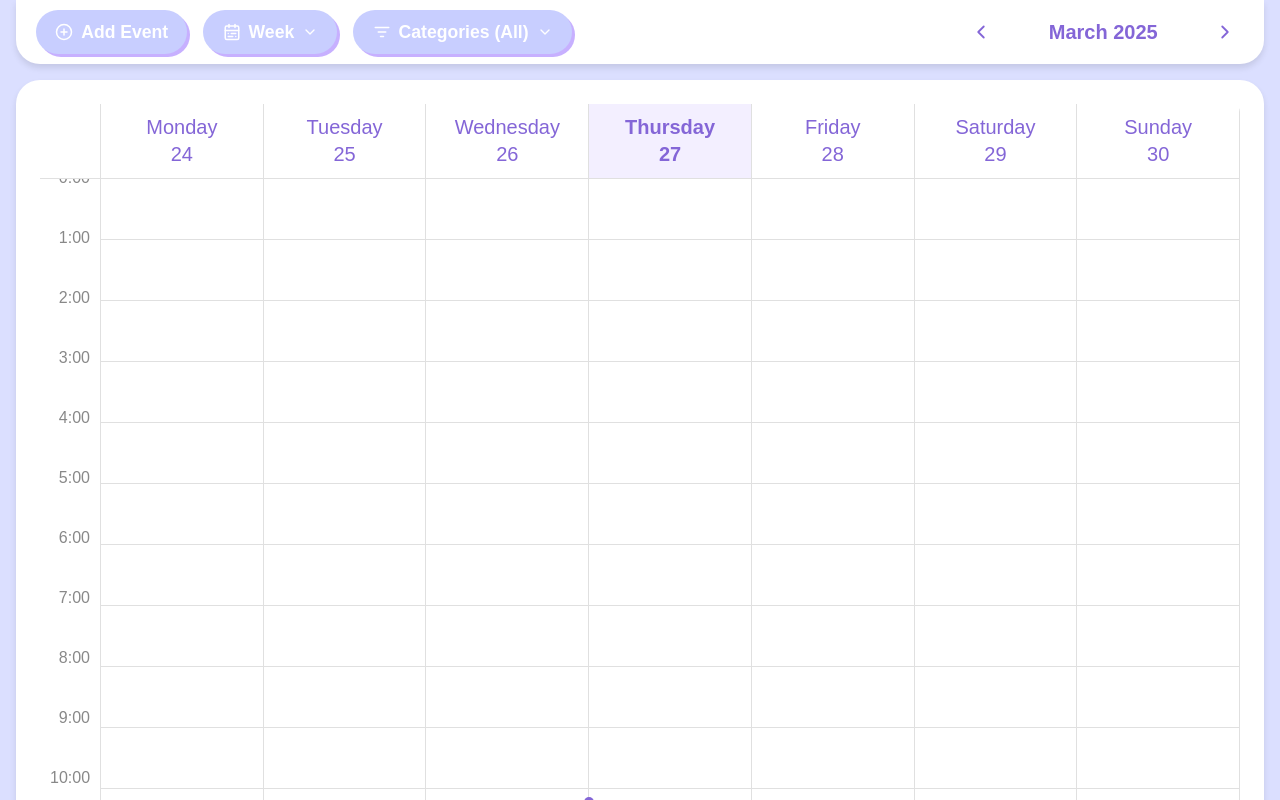
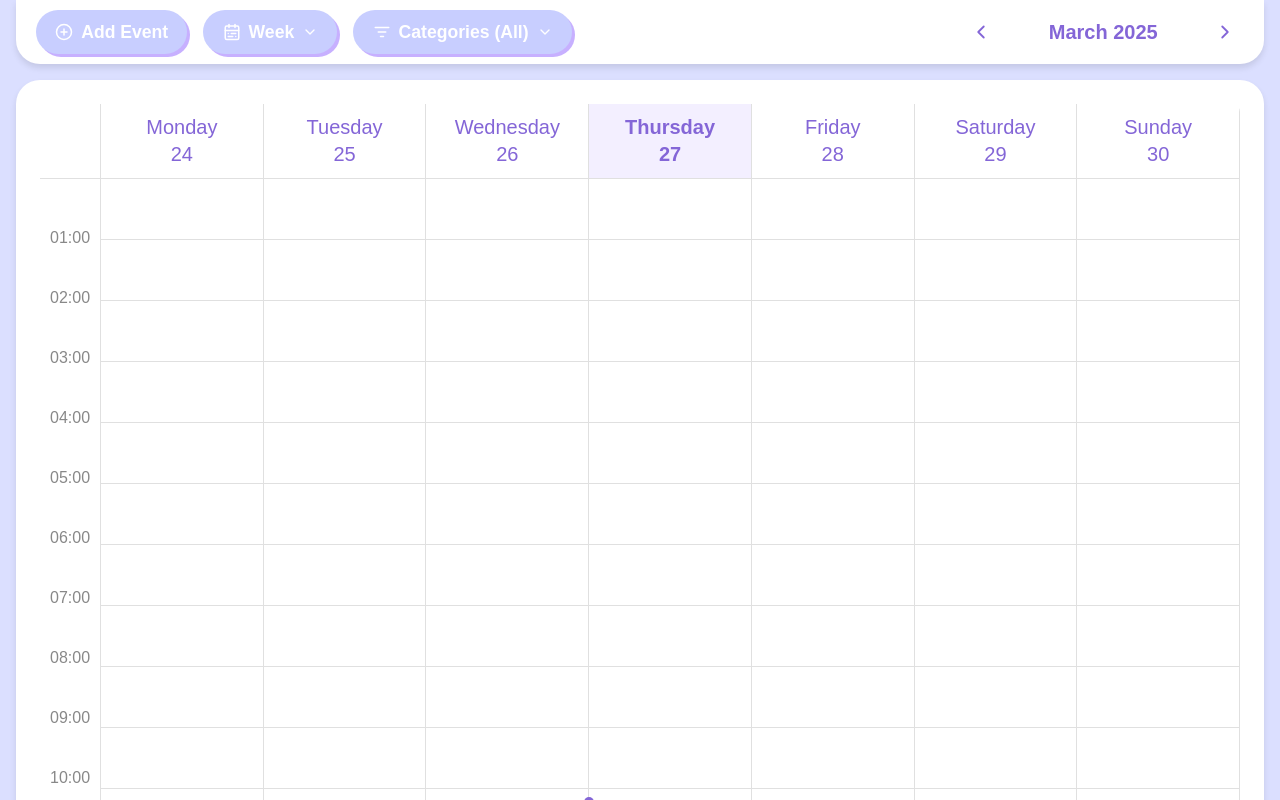
Before and after one commit to Danylo37/calendar-app, a React (Create React App) app: page / in a window 1280 px wide. Shown: the top 800 px of the page. Built offline with nearby package versions, Linux system fonts and the light colour scheme.

Commit message:
Removed 0:00, and format a bit changed: H:MM -> HH:MM

```diff
--- a/src/components/TimeGrid.js
+++ b/src/components/TimeGrid.js
@@ -13,7 +13,7 @@ function TimeGrid({ weekDays, timeSlots, isToday, currentHour, currentMinute, on
                     {timeSlots.map(hour => (
                         <div
                             key={`${day}-${hour}`}
-                            className="time-cell"
+                            className={`time-cell ${hour === 0 ? 'midnight-cell' : ''}`}
                             onClick={() => onSelectTimeSlot && onSelectTimeSlot(day, hour)}
                         >
                             {isToday(day) && hour === Math.floor(currentTimePosition) && (
--- a/src/components/view/WeekView.js
+++ b/src/components/view/WeekView.js
@@ -26,6 +26,10 @@ function WeekView({ currentDate, onSelectTimeSlot }) {
         return format(new Date(), 'yyyy-MM-dd') === format(day, 'yyyy-MM-dd');
     };
 
+    const formatHour = (hour) => {
+        return hour.toString().padStart(2, '0') + ':00';
+    };
+
     return (
         <div className="week-view">
             <div className="week-header">
@@ -47,8 +51,11 @@ function WeekView({ currentDate, onSelectTimeSlot }) {
             <div className="week-grid-container">
                 <div className="time-column">
                     {timeSlots.map(hour => (
-                        <div key={`time-${hour}`} className="time-slot-label">
-                            {`${hour}:00`}
+                        <div
+                            key={`time-${hour}`}
+                            className={`time-slot-label ${hour === 0 ? 'hidden' : ''}`}
+                        >
+                            {hour === 0 ? '' : formatHour(hour)}
                         </div>
                     ))}
                 </div>
--- a/src/styles/view/WeekView.css
+++ b/src/styles/view/WeekView.css
@@ -88,6 +88,10 @@
     top: -10px;
 }
 
+.time-slot-label.hidden {
+    color: transparent;
+}
+
 .time-grid {
     display: flex;
     flex: 1;
@@ -104,6 +108,11 @@
     border-bottom: 1px solid #e0e0e0;
     position: relative;
     cursor: pointer;
+}
+
+.midnight-cell {
+    border-top: none;
+    border-bottom: 1px solid #e0e0e0;
 }
 
 .time-cell:hover {
```
